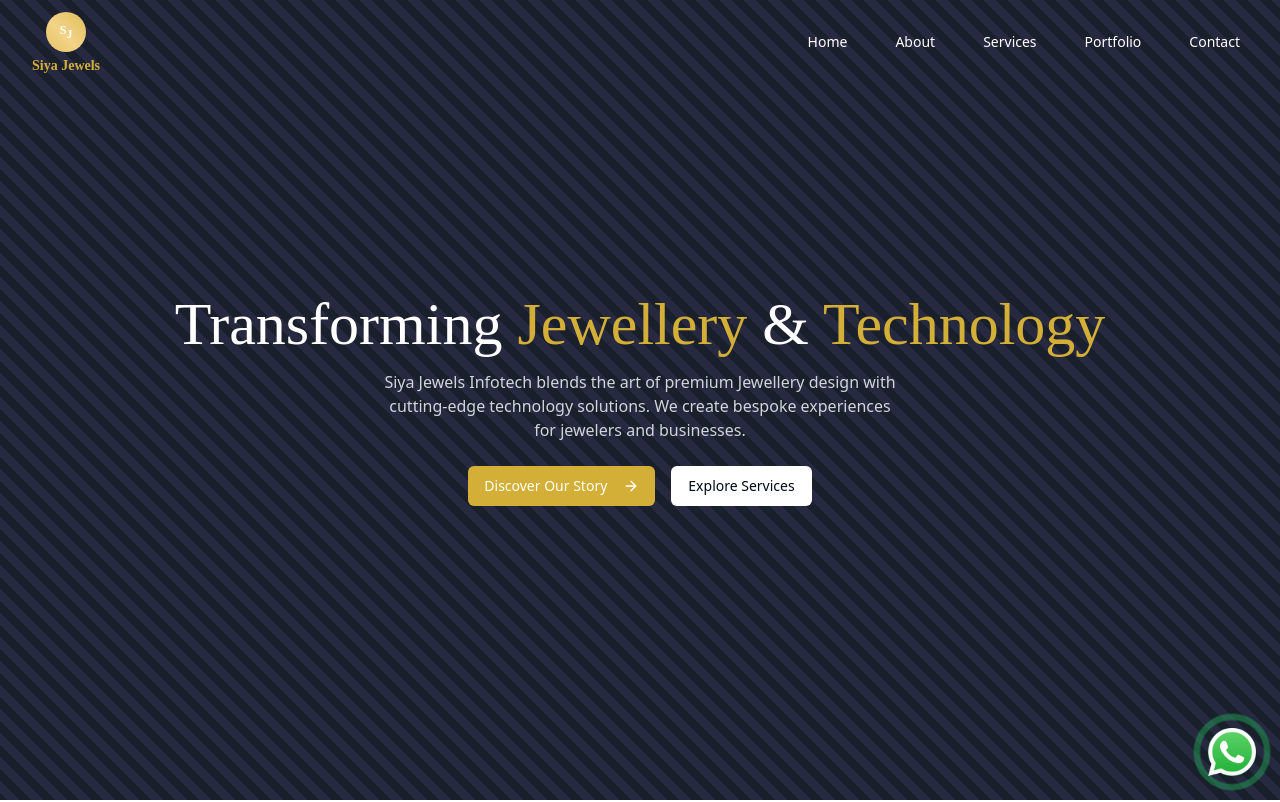
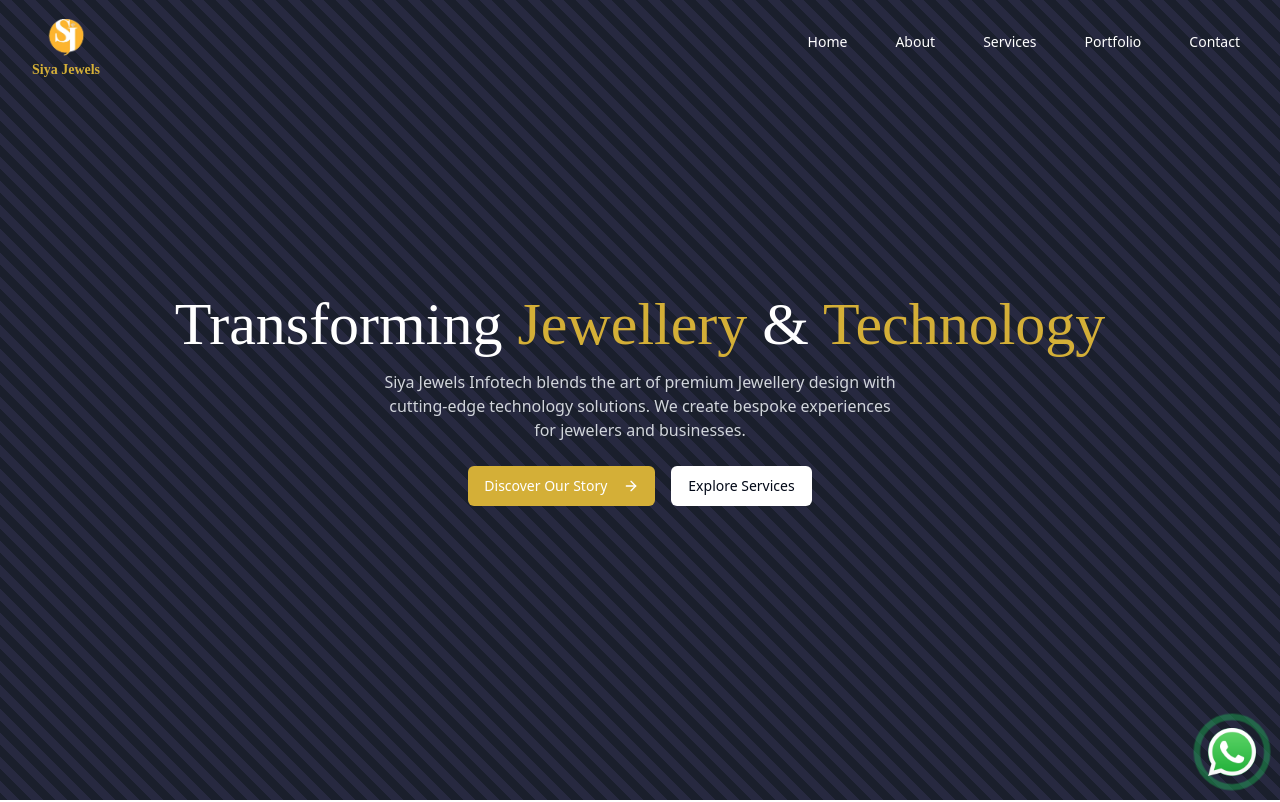
Before and after one commit to sudeepprajapati/siya-jewels, a React (Vite) app: page / in a window 1280 px wide. Shown: the top 802 px of the page. Built offline with nearby package versions, Linux system fonts and the light colour scheme.

Commit message:
Add Siya Jewels logo images

```diff
--- a/src/components/home/AboutOverview.tsx
+++ b/src/components/home/AboutOverview.tsx
@@ -84,7 +84,7 @@ const AboutOverview = () => {
           >
             <div className="w-full h-80 bg-purple-dark rounded-lg relative overflow-hidden shadow-gold">
               {/* Placeholder for founder image */}
-              <img src="/assets/images/owner01.jpg" alt="" className='h-[350px] md:h-[510px] object-cover w-screen' />
+              <img src="/assets/images/owner01.jpg" alt="" className='h-[350px] md:h-[510px] lg:h-[525px]  xl:h-[600px] object-cover w-screen' />
               <div className="absolute inset-0 bg-gradient-to-t from-black/50 to-transparent"></div>
               <div className="absolute bottom-6 left-6 right-6 text-white">
                 <h3 className="font-playfair text-2xl mb-1">Harish Soni</h3>
--- a/src/components/layout/Navbar.tsx
+++ b/src/components/layout/Navbar.tsx
@@ -40,7 +40,6 @@ const Navbar = () => {
       <div className="container flex justify-between items-center">
         <Link to="/" className="flex -mt-3 items-center">
           <Logo
-            // className=" "
             className={cn(
               'h-12 w-auto',
               isScrolled
@@ -48,6 +47,7 @@ const Navbar = () => {
                 : 'text-gold'
             )}
           />
+          {/* <img src="/siyajewels-logo.png" alt="" className='h-16' /> */}
         </Link>
 
         {/* Desktop Navigation */}
--- a/src/components/ui/Logo.tsx
+++ b/src/components/ui/Logo.tsx
@@ -9,11 +9,12 @@ const Logo: React.FC<LogoProps> = ({ className }) => {
   return (
     <div className={className}>
       <div className="flex flex-col items-center">
-        <div className="w-10 h-10 rounded-full bg-gold-gradient flex items-center justify-center text-white font-playfair font-bold">
+        {/* <div className="w-10 h-10 rounded-full bg-gold-gradient flex items-center justify-center text-white font-playfair font-bold">
           <span className="text-xs -mt-1">S</span>
           <span className="text-xs mt-1">J</span>
-        </div>
-        <div className="text-sm font-playfair font-semibold mt-1">Siya Jewels</div>
+        </div> */}
+        <img src="/siyajewels-logo.png" alt="" className='h-14' />
+        <div className="text-sm font-playfair font-semibold -mt-2">Siya Jewels</div>
       </div>
     </div>
   );
--- a/src/pages/About.tsx
+++ b/src/pages/About.tsx
@@ -6,6 +6,7 @@ import Navbar from '../components/layout/Navbar';
 import Footer from '../components/layout/Footer';
 import { Button } from '@/components/ui/button';
 import { ArrowRight, Award, Users, Gem } from 'lucide-react';
+import Logo from '@/components/ui/Logo';
 
 const testimonials = [
   {
@@ -86,7 +87,7 @@ const About = () => {
           animate={introInView ? "visible" : "hidden"}
         >
           <div className="container">
-            <div className="grid grid-cols-1 lg:grid-cols-2 gap-12 items-center">
+            <div className="grid  grid-cols-1 lg:grid-cols-2 gap-12 items-center">
               <motion.div variants={fadeLeft(0.2)}>
                 <h2 className="text-3xl font-playfair mb-6">
                   The Origin Story of <span className="text-gold">Siya Jewels Infotech</span>
@@ -113,9 +114,9 @@ const About = () => {
                 </div>
               </motion.div>
               <motion.div variants={fadeRight(0.2)}
-                className="relative">
+                className="relative bg-white bg-opacity-60">
                 <div className="rounded-lg overflow-hidden shadow-gold h-[400px] flex items-center justify-center relative">
-                  <img src="/sjlogo.png" alt="" />
+                  <img src="/siyajewels-logo.jpg" className='w-96' alt="Siya Jewels Logo" />
                 </div>
               </motion.div>
             </div>
```
Also changed, not shown: public/siyajewels-logo.png (added), 1 other file (tests, documents, lock files or other folders).
